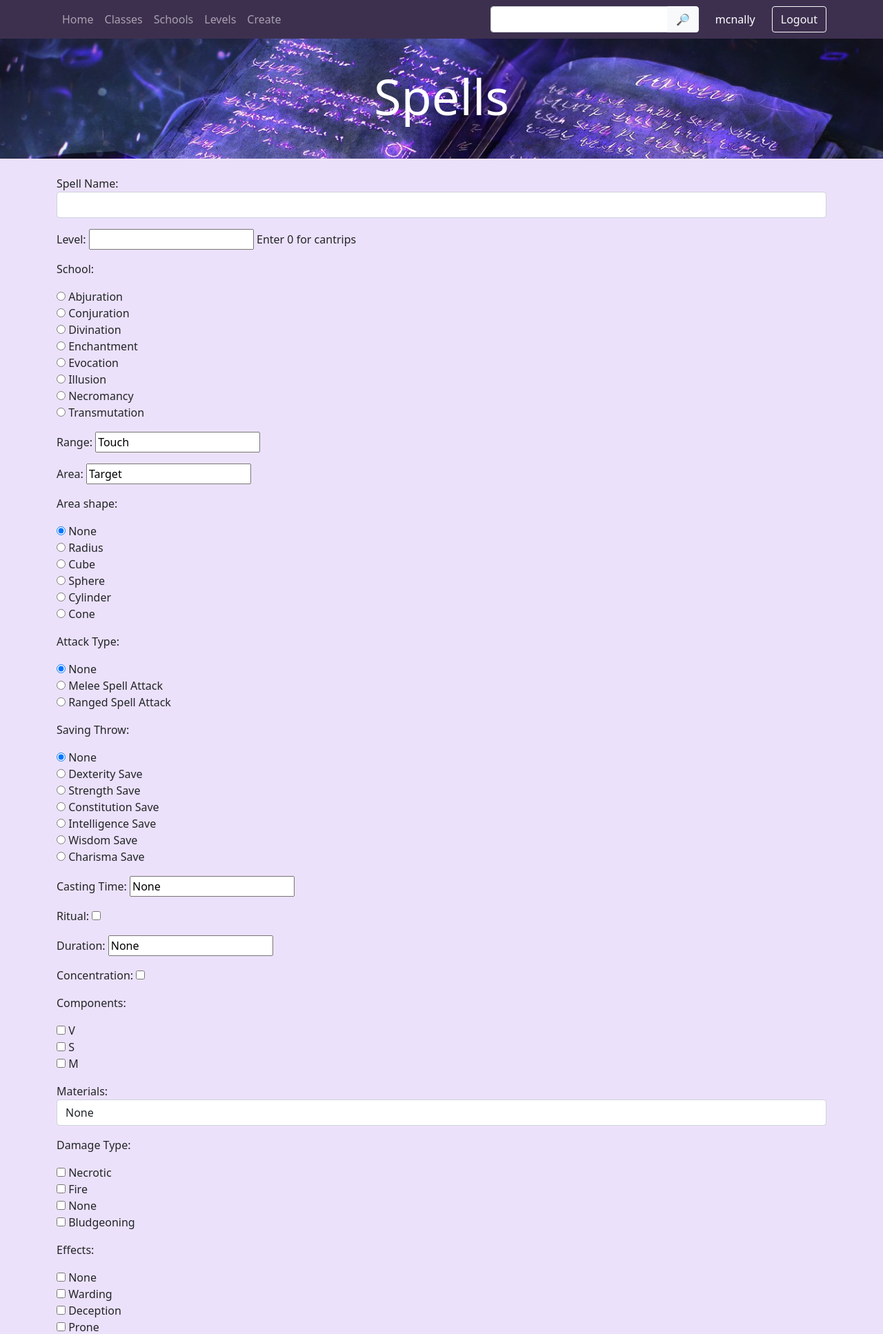
After one commit to mcnallydm/InternetProgrammingFinalProject, a Django app: page /custom_spells/new in a window 1280 px wide. The commit adds this page. Shown: the top 1934 px of the page at 69% size. Run offline with Django 4.2, Linux system fonts and the light colour scheme; a user stored in the database is signed in; data comes from the database, SQL or seed files in the repository; both versions use the stored data as it was after the commit; some libraries are stand-ins or nearby versions.

Commit message:
added some creation aspects

```diff
--- /dev/null
+++ b/ipfinal/app/forms.py
@@ -0,0 +1,66 @@
+from django import forms
+from .models import *
+from django.core.exceptions import ValidationError
+
+class SpellForm(forms.ModelForm):
+    class Meta:
+        model = Spell
+        fields = (
+            'name',
+            'level',
+            'school',
+            'range',
+            'area',
+            'area_shape',
+            'attack',
+            'saving_throw',
+            'casting_time',
+            'ritual',
+            'duration',
+            'concentration',
+            'components',
+            'materials',
+            'damage_type',
+            'effects',
+            'description',
+            'upcasting',
+            'char_class',
+        )
+
+        widgets = {
+            'name': forms.TextInput(attrs={"class": "col-auto form-control"}),
+            'level': forms.TextInput(attrs={"class": "col"}),
+            'school': forms.RadioSelect(),
+            'range': forms.TextInput(attrs={"class": "col"}),
+            'area': forms.TextInput(attrs={"class": "col"}),
+            'area_shape': forms.RadioSelect(),
+            'attack': forms.RadioSelect(),
+            'saving_throw': forms.RadioSelect(),
+            'components': forms.CheckboxSelectMultiple(),
+            'materials': forms.TextInput(attrs={"class": "col-auto form-control"}),
+            'damage_type': forms.CheckboxSelectMultiple(),
+            'effects': forms.CheckboxSelectMultiple(),
+            'description': forms.Textarea(attrs={"class": "form-control"}),
+            'upcasting': forms.Textarea(attrs={"class": "form-control mb-5"}),
+            'char_class': forms.CheckboxSelectMultiple(),
+        }
+        labels = {
+            'name': 'Spell Name:',
+            'attack': "Attack Type:",
+            'saving_throw': "Saving Throw:",
+            'casting_time': "Casting Time:",
+            'damage_type': "Damage Type:",
+            'char_class': "Classes:",
+        }
+
+    def clean_school(self):
+        sch = self.cleaned_data['school']
+        if not sch:
+            raise forms.ValidationError("You must select a school.")
+        return sch
+
+    def clean_name(self):
+        name = self.cleaned_data['name']
+        if not name[0].isupper():
+            raise forms.ValidationError("First letter should be capital.")
+        return name
--- a/ipfinal/app/models.py
+++ b/ipfinal/app/models.py
@@ -8,35 +8,34 @@ from django.contrib.auth.models import User
 class School(models.Model):
     name = models.CharField(max_length=30, blank=True)
     def __str__(self):
-        return f"{self.id}: {self.name}"
+        return f"{self.name}"
 
 class Component(models.Model):
     COMPONENT_TYPES = [("V", "Verbal"), ("S", "Somatic"), ("M", "Material")]
     name = models.CharField(max_length=20, choices=COMPONENT_TYPES, default="None")
 
     def __str__(self):
-        return f"{self.id}: {self.name}"
+        return f"{self.name}"
 
 class DamageType(models.Model):
     name = models.CharField(max_length=30, default="None")
     def __str__(self):
-        return f"{self.id}: {self.name}"
+        return f"{self.name}"
 
 class Effect(models.Model):
     name = models.CharField(max_length=30, default="None")
     def __str__(self):
-        return f"{self.id}: {self.name}"
+        return f"{self.name}"
 
 class CharacterClass(models.Model):
     name = models.CharField(max_length=70, null=True)
     def __str__(self):
-        return f"{self.id}: {self.name}"
+        return f"{self.name}"
 
 class Spell(models.Model):
     name = models.CharField(max_length=40)
-    level = models.IntegerField()
+    level = models.IntegerField(help_text = "Enter 0 for cantrips")
     school = models.ForeignKey(School, related_name="spell", on_delete=models.CASCADE)
-    materials = models.CharField(max_length=100, default="None")
     range = models.CharField(max_length=20, default="Touch")
     area = models.CharField(max_length=30, default="Target")
     AREA_TYPES = [
@@ -69,6 +68,7 @@ class Spell(models.Model):
     duration = models.CharField(max_length=20, default="None")
     concentration = models.BooleanField()
     components = models.ManyToManyField(Component, related_name="spell", blank=True)
+    materials = models.CharField(max_length=100, default="None")
     damage_type = models.ManyToManyField(DamageType, related_name="spell", blank=True)
     effects = models.ManyToManyField(Effect, blank=True)
     description = models.TextField(max_length=4000, default="No description provided.")
@@ -87,4 +87,4 @@ class Spell(models.Model):
     user = models.ForeignKey(User, on_delete=models.CASCADE, related_name="diy_spells")
 
     def __str__(self):
-        return f"{self.id}: {self.name}"
+        return f"{self.name}"
--- a/ipfinal/app/static/css/custom.css
+++ b/ipfinal/app/static/css/custom.css
@@ -19,3 +19,7 @@
     display: block;
     margin-top: 0;
  }
+
+ul.errorlist {
+    display: none
+}
--- a/ipfinal/app/templates/base.html
+++ b/ipfinal/app/templates/base.html
@@ -63,8 +63,18 @@
                         {% endfor %}
                     </ul>
                 </div>
+                {% if user.is_authenticated %}
+                    <a class="nav-item nav-link" href="{% url 'new_spell' %}" id="addlink">Create</a>
+                {% endif %}
             </div>
         </div>
+        <form class="text-center mr-2" method="POST" action="{% url 'search' %}">
+            {% csrf_token %}
+            <div class="input-group">
+                <input class="form-control" name="q" id="q" type="text" aria-describedby="srch">
+                <button type="submit" class="btn btn-light" id="srch">🔎︎</button>
+            </div>
+        </form>
         {% if user.is_authenticated %}
             <a class="nav-item nav-link text-white mx-2" href="{% url 'custom_spells' %}" id="profilelink">{{ user.username }}</a>
             <a class='btn btn-outline-light' href="{% url 'logout' %}">Logout</a>
--- a/ipfinal/app/templates/index.html
+++ b/ipfinal/app/templates/index.html
@@ -13,7 +13,7 @@
                 >
                     <!--img class="card-img-top" src="/static/img/{{speaker.avatar}}" alt="Vivianne"-->
                     <div class="card-body">
-                        <a href="{% url 'spell_detail' spell.name %}" style="text-decoration: none;">
+                        <a href="{% url 'spell_detail' spell.id spell.name %}" style="text-decoration: none;">
                             <h4 class="card-title text-center"
                             {% if spell.school.name != "" %}
                                 style="color: white;"
--- a/ipfinal/app/templates/spell_detail.html
+++ b/ipfinal/app/templates/spell_detail.html
@@ -9,7 +9,7 @@
         {% endif %}
     >
         <div class="card-body">
-            <a href="{% url 'spell_detail' v_spell.id %}" style="text-decoration: none;">
+            <a href="{% url 'spell_detail' v_spell.id v_spell.name %}" style="text-decoration: none;">
                 <h4 class="card-title text-center"
                 {% if spell.school.name != "" %}
                     style="color: white;"
--- /dev/null
+++ b/ipfinal/app/templates/spell_form.html
@@ -0,0 +1,18 @@
+{% extends "base.html" %}
+{%load static%}
+{% block content %}
+    <form action="{% url 'new_spell' %}" method='POST'>{% csrf_token %}
+        <div class="row">
+            {{ form.as_p }}
+        </div>
+
+        <button type="submit" class="btn btn-primary my-5">Submit</button>
+    </form>
+    {% if form.errors %}
+        <div class="alert alert-danger my-5">
+            {{form.errors.name.as_text}} <br>
+            {{form.errors.description.as_text}}
+
+        </div>
+    {% endif %}
+{% endblock %}
--- a/ipfinal/app/views.py
+++ b/ipfinal/app/views.py
@@ -4,7 +4,7 @@ from django.shortcuts import render
 from datetime import datetime
 from .models import *
 from django.views.generic import CreateView
-#from .forms import *
+from .forms import *
 from django.contrib.auth.views import LoginView, LogoutView
 from django.contrib.auth.forms import UserCreationForm
 from django.contrib.auth.mixins import LoginRequiredMixin
@@ -19,9 +19,9 @@ def index(request):
         "v_levels" : [0, 1, 2, 3, 4, 5, 6, 7, 8, 9]
     })
 
-def spell_detail(request, spell_name):
+def spell_detail(request, spell_id, spell_name):
     try:
-        spell_to_view = Spell.objects.get(name=spell_name)
+        spell_to_view = Spell.objects.get(id=spell_id)
     except Spell.DoesNotExist:
         raise Http404('Spell not found.')
     return render(request, "spell_detail.html", {
@@ -95,7 +95,7 @@ def custom_spells(request):
     try:
         curr_user = request.user
         spells_to_view = Spell.objects.filter(user=curr_user.id)
-    except CharacterClass.DoesNotExist:
+    except Spell.DoesNotExist:
         raise Http404('User not found.')
     results = spells_to_view
     return render(request, "index.html", {
@@ -104,6 +104,75 @@ def custom_spells(request):
         "v_schools" : School.objects.all(),
         "v_levels" : [0, 1, 2, 3, 4, 5, 6, 7, 8, 9]
     })
+
+'''def favorites(request):
+    try:
+        curr_user = request.user
+        spells_to_view = Spell.objects.filter(user=curr_user.id, favorite=True)
+    except Spell.DoesNotExist:
+        raise Http404('User not found.')
+    results = spells_to_view
+    return render(request, "index.html", {
+        "v_spells" : results,
+        "v_classes" : CharacterClass.objects.all(),
+        "v_schools" : School.objects.all(),
+        "v_levels" : [0, 1, 2, 3, 4, 5, 6, 7, 8, 9]
+    })'''
+
+
+'''def search(request):
+    if request.method == "POST":
+        keyword = request.POST["q"]
+
+        if keyword.lower()=="ritual":
+            results = Spell.objects.filter(ritual = True)
+        elif keyword.lower()=="concentration":
+            results = Spell.objects.filter(concentration = True)
+        else:
+            results = Spell.objects.filter(description__contains = keyword) | \
+                Spell.objects.filter(name__contains = keyword) | \
+                Spell.objects.filter(level__contains = keyword) | \
+                Spell.objects.filter(school__contains = keyword) | \
+                Spell.objects.filter(materials__contains = keyword) | \
+                Spell.objects.filter(range__contains = keyword) | \
+                Spell.objects.filter(area__contains = keyword) | \
+                Spell.objects.filter(area_shape__contains = keyword) | \
+                Spell.objects.filter(attack__contains = keyword) | \
+                Spell.objects.filter(saving_throw__contains = keyword) | \
+                Spell.objects.filter(casting_time__contains = keyword) | \
+                Spell.objects.filter(duration__contains = keyword) | \
+                Spell.objects.filter(upcasting__contains = keyword) | \
+        return render(request, "fullstack/speakers.html", {
+            "v_speakers" : results
+        })'''
+
+def search(request):
+    if request.method == "POST":
+        keyword = request.POST["q"]
+    if keyword.lower()=="ritual":
+            results = Spell.objects.filter(ritual = True)
+    elif keyword.lower()=="concentration":
+        results = Spell.objects.filter(concentration = True)
+    else:
+        results = Spell.objects.filter(name__contains = keyword) | \
+            Spell.objects.filter(description__contains = keyword) | \
+            Spell.objects.filter(upcasting__contains = keyword)
+    return render(request, "index.html", {
+            "v_spells" : results,
+        "v_classes" : CharacterClass.objects.all(),
+        "v_schools" : School.objects.all(),
+        "v_levels" : [0, 1, 2, 3, 4, 5, 6, 7, 8, 9]
+        })
+
+class spellCreateView(LoginRequiredMixin, CreateView):
+    template_name = 'spell_form.html'
+    model = Spell
+    success_url = "/custom_spells"
+    form_class = SpellForm
+    login_url = "/login"
+    def form_valid(self, form):
+        form.instance.user = self.request.user
+        return super().form_valid(form)
 
 class LoginInterfaceView(LoginView):
     template_name = 'login.html'
--- a/ipfinal/ipfinal/urls.py
+++ b/ipfinal/ipfinal/urls.py
@@ -20,7 +20,7 @@ from django.urls import path
 urlpatterns = [
     path('admin/', admin.site.urls),
     path('', views.index, name="index"),
-    path('spell_detail/<str:spell_name>/', views.spell_detail, name="spell_detail"),
+    path('spell_detail/<int:spell_id>/<str:spell_name>/', views.spell_detail, name="spell_detail"),
     path('class_spells/<str:class_name>/', views.class_spells, name="class_spells"),
     path('classes/', views.classes, name="classes"),
     path('school_spells/<str:school_name>/', views.school_spells, name="school_spells"),
@@ -31,4 +31,6 @@ urlpatterns = [
     path("logout", views.LogoutInterfaceView.as_view(), name="logout"),
     path("register", views.RegisterView.as_view(), name="register"),
     path('custom_spells/', views.custom_spells, name="custom_spells"),
+    path("search", views.search, name="search"),
+    path ("custom_spells/new", views.spellCreateView.as_view(), name="new_spell"),
 ]
```
Also changed, not shown: ipfinal/app/migrations/0039_alter_spell_level.py (added), ipfinal/db.sqlite3.
